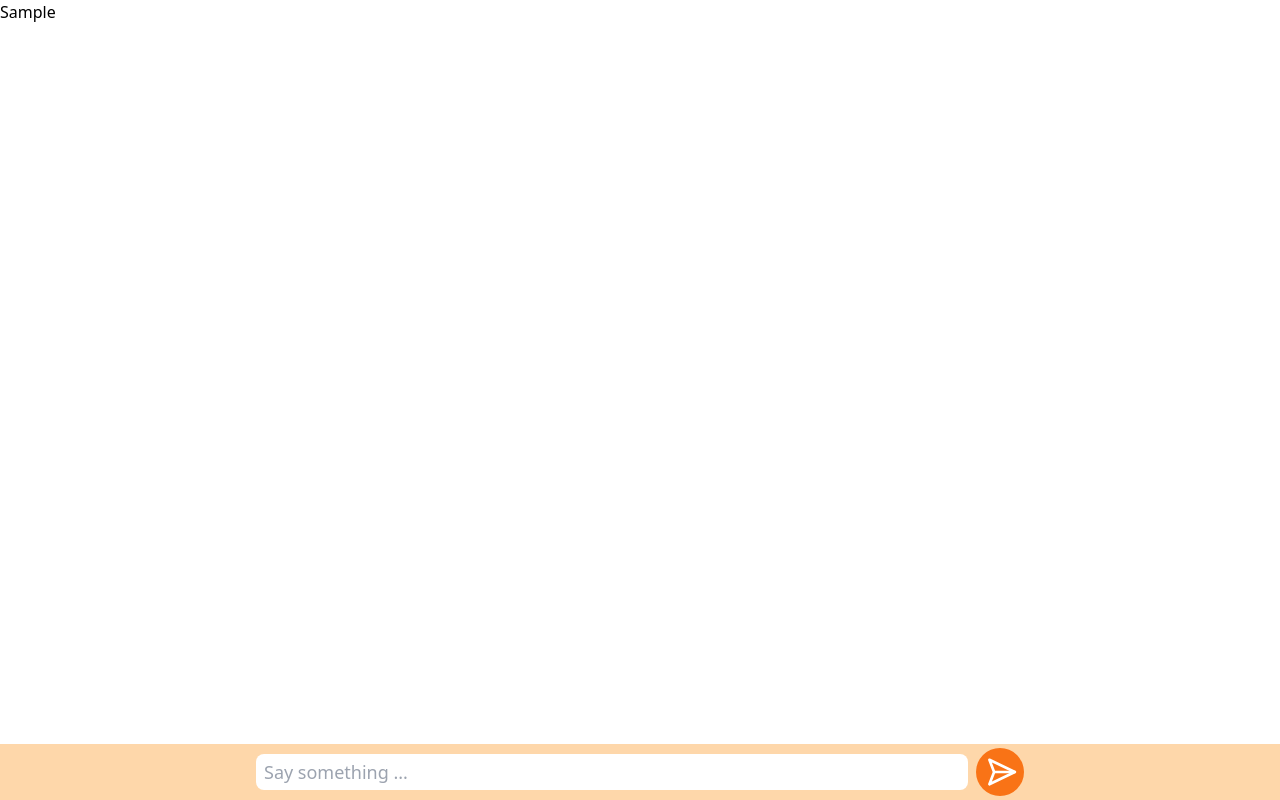
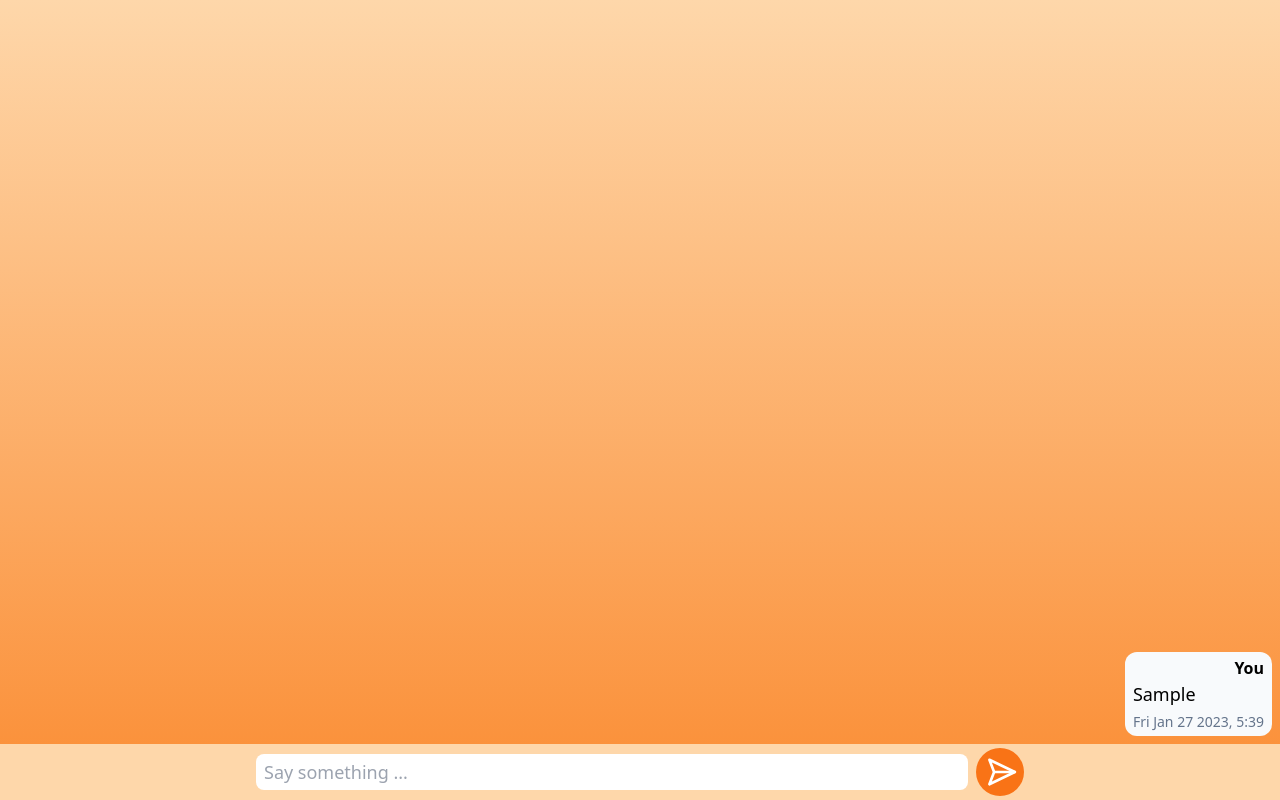
Before and after one commit to giovanniRodighiero/group-chat-emulator, a React (Vite) app: page / in a window 1280 px wide. Both pictures are taken after typing "Sample" into the empty fields and a click on the button "send message". Built offline with nearby package versions, Linux system fonts and the light colour scheme.

Commit message:
Feature: add Message and MessageList component

```diff
--- a/package.json
+++ b/package.json
@@ -23,6 +23,7 @@
     "defaults"
   ],
   "dependencies": {
+    "clsx": "^1.2.1",
     "react": "^18.2.0",
     "react-dom": "^18.2.0"
   },
@@ -40,6 +41,7 @@
     "lint-staged": "^13.1.0",
     "postcss-nested": "^6.0.0",
     "prettier": "^2.8.3",
+    "prettier-plugin-tailwindcss": "^0.2.2",
     "tailwindcss": "^3.2.4",
     "tsc-files": "^1.1.3",
     "typescript": "^4.9.3",
--- a/prettier.config.js
+++ b/prettier.config.js
@@ -11,4 +11,5 @@ module.exports = {
             },
         },
     ],
+    plugins: [require('prettier-plugin-tailwindcss')],
 };
--- /dev/null
+++ b/src/Components/Message/Message.tsx
@@ -0,0 +1,78 @@
+import React from "react";
+import clsx from "clsx";
+
+import { Message as MessageI, User } from "../../types";
+
+interface MessageProps {
+    message: MessageI;
+    onDelete: (msgId: string) => void;
+}
+
+const NAMES = {
+    [User.EndUser]: "you",
+    [User.Mario]: "Mario",
+    [User.Luigi]: "Luigi",
+};
+
+function Message({ message, onDelete }: MessageProps) {
+    const elRef = React.useRef<HTMLLIElement>(null);
+
+    const datetime = React.useMemo(() => {
+        const { datetime } = message;
+        const date = datetime.toDateString();
+        const time = datetime
+            .toLocaleTimeString()
+            .split(":")
+            .slice(0, 2)
+            .join(":");
+        return `${date}, ${time}`;
+    }, [message.datetime]);
+
+    const styles = clsx("flex my-2 first:mt-auto", {
+        "justify-end": message.user === User.EndUser,
+    });
+
+    React.useEffect(() => {
+        elRef.current?.scrollIntoView();
+    }, []);
+
+    return (
+        <li className={styles} ref={elRef}>
+            <div className="group relative max-w-sm rounded-xl bg-slate-50 py-1 px-2">
+                <button
+                    aria-label="delete message"
+                    className="absolute left-0 top-0 z-10 flex h-10 w-10 -translate-x-1/2 -translate-y-1/2 scale-0 items-center justify-center rounded-full border border-white bg-red-500 opacity-0 transition-transform  focus:scale-100 focus:opacity-100  group-hover:scale-100 group-hover:opacity-100"
+                    onClick={() => onDelete(message.id)}
+                >
+                    <svg
+                        aria-hidden
+                        xmlns="http://www.w3.org/2000/svg"
+                        width="24"
+                        height="24"
+                        viewBox="0 0 24 24"
+                        fill="none"
+                        stroke="currentColor"
+                        strokeWidth="2"
+                        strokeLinecap="round"
+                        strokeLinejoin="round"
+                        className="h-6 w-6 text-white"
+                    >
+                        <polyline points="3 6 5 6 21 6"></polyline>
+                        <path d="M19 6v14a2 2 0 0 1-2 2H7a2 2 0 0 1-2-2V6m3 0V4a2 2 0 0 1 2-2h4a2 2 0 0 1 2 2v2"></path>
+                        <line x1="10" y1="11" x2="10" y2="17"></line>
+                        <line x1="14" y1="11" x2="14" y2="17"></line>
+                    </svg>
+                </button>
+                <span className="block text-right font-bold capitalize">
+                    {NAMES[message.user]}
+                </span>
+                <p className="text-lg">{message.content}</p>
+                <span className="mt-1  block text-right text-sm text-slate-500">
+                    {datetime}
+                </span>
+            </div>
+        </li>
+    );
+}
+
+export default React.memo(Message);
--- /dev/null
+++ b/src/Components/Message/index.ts
@@ -0,0 +1 @@
+export { default } from "./Message";
--- /dev/null
+++ b/src/Components/MessageList/MessageList.tsx
@@ -0,0 +1,29 @@
+import React from "react";
+
+import { Message as MessageI } from "../../types";
+import Message from "../Message";
+
+interface MessageProps {
+    messages: MessageI[];
+    onDelete: (msgId: string) => void;
+}
+
+function MessageList({ messages, onDelete }: MessageProps) {
+    return (
+        <section className="flex h-[calc(100vh-theme(spacing.14))] flex-col bg-gradient-to-b from-orange-200 to-orange-400 px-2">
+            {!!messages.length && (
+                <ul className="flex flex-1 flex-col  overflow-y-auto">
+                    {messages.map(message => (
+                        <Message
+                            message={message}
+                            onDelete={onDelete}
+                            key={message.id}
+                        />
+                    ))}
+                </ul>
+            )}
+        </section>
+    );
+}
+
+export default MessageList;
--- /dev/null
+++ b/src/Components/MessageList/index.ts
@@ -0,0 +1 @@
+export { default } from "./MessageList";
--- a/src/Pages/Chat/Chat.tsx
+++ b/src/Pages/Chat/Chat.tsx
@@ -1,18 +1,15 @@
 import React from "react";
 
 import TextInput from "../../Components/TextInput";
+import MessageList from "../../Components/MessageList";
 import useChat from "./useChat";
 
 function Chat() {
     const chat = useChat();
 
     return (
-        <main className="relative">
-            <ul>
-                {chat.logs.map(log => (
-                    <li key={log.id}>{log.content}</li>
-                ))}
-            </ul>
+        <main>
+            <MessageList messages={chat.logs} onDelete={chat.deleteMessage} />
             <TextInput onSend={chat.sendMessage} />
         </main>
     );
```
Also changed, not shown: 2 other files (tests, documents, lock files or other folders).
